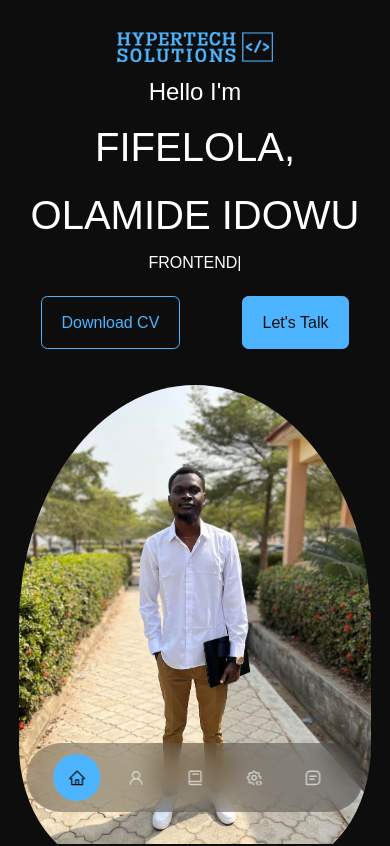
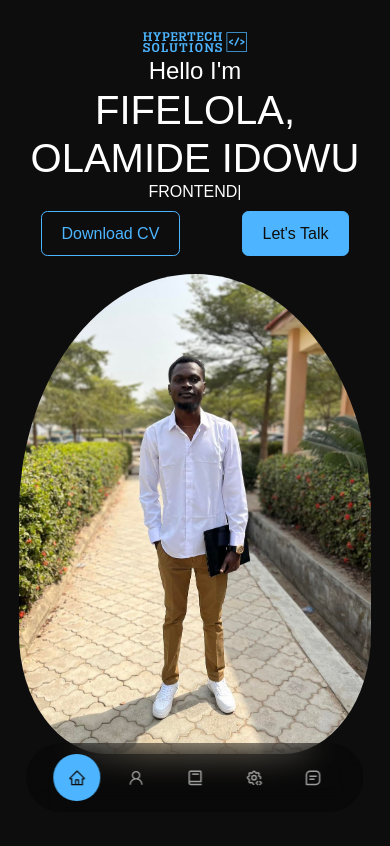
Before and after one commit to Hidycoal/portfolio, a React (Create React App) app: page / in a window 390 px wide. Shown: the top 846 px of the page. Built offline with nearby package versions, Linux system fonts and the light colour scheme.

Commit message:
black bg 2nd commit

```diff
--- a/src/components/header/header.css
+++ b/src/components/header/header.css
@@ -73,6 +73,10 @@ img {
    header {
     height: 68vh;
    }
+   .header__container {
+   line-height: 1.2;
+
+}
 }
 
 /*======MEDIA QUERIES (SMALL DEVICES)======*/
@@ -80,6 +84,34 @@ img {
     header {
         height: 100vh;
        }
+
+       .header__container {
+        line-height: 1.2;
+
+     }
+     .img{
+        height: 20px;
+        margin-bottom: 5px;
+    }
+     .cta {
+        margin-top: 10px;
+        margin-bottom: 10px;
+        display: flex;
+        gap: 1.2rem;
+        justify-content: center;
+    }
+    .me {
+        /* background: var(--color-primary); */
+        /* background: linear-gradient(var(--color-primary), transparent);
+        width: 22rem;
+        height: 30rem;
+        position: absolute;
+        left: calc(50% - 11rem);
+        border-radius: 50% 50% 25% 25%;
+        overflow: hidden; */
+        margin-top: 0.5rem;
+        margin-bottom: 0.5rem;
+    }
     .header__socials, .scroll__down {
         display: none;
     }
```
